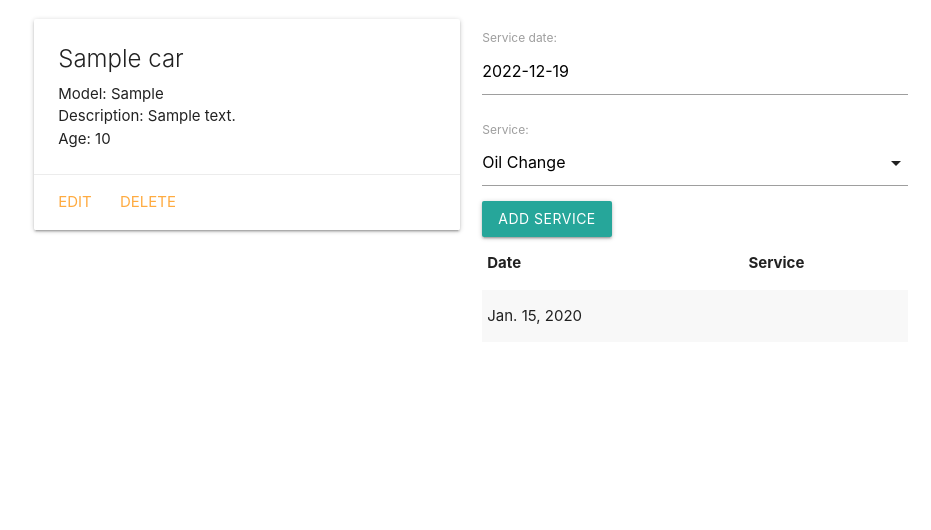
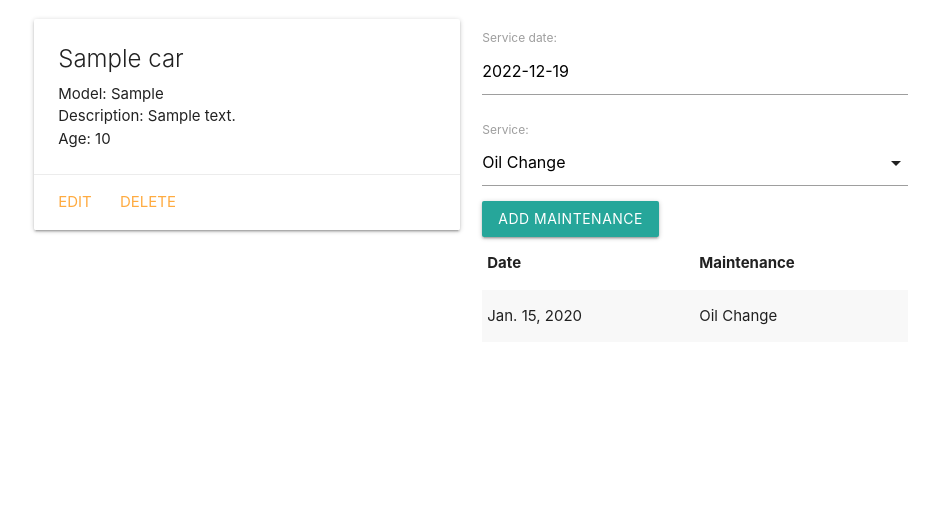
Before and after one commit to ronnepuzondev/car-collector, a Django app: page /cars/1/ in a window 1280 px wide. Shown: the part 189-719 px from the top of the page, without its empty margins (169-1100 px from the left). Run offline with Django 4.2, Linux system fonts and the light colour scheme; tables that the repository leaves empty hold one stand-in row (values such as "Sample post").

Commit message:
completed lab need styling

```diff
--- a/main_app/admin.py
+++ b/main_app/admin.py
@@ -1,6 +1,6 @@
 from django.contrib import admin
-from .models import Car, Service
+from .models import Car, Maintenance
 # Register your models here.
 
 admin.site.register(Car)
-admin.site.register(Service)
+admin.site.register(Maintenance)
--- a/main_app/forms.py
+++ b/main_app/forms.py
@@ -1,7 +1,7 @@
 from django.forms import ModelForm
-from .models import Service
+from .models import Maintenance
 
-class ServiceForm(ModelForm):
+class MaintenanceForm(ModelForm):
   class Meta:
-    model = Service
+    model = Maintenance
     fields = ['date', 'service']
--- a/main_app/models.py
+++ b/main_app/models.py
@@ -22,7 +22,7 @@ class Car(models.Model):
     def get_absolute_url(self):
         return reverse('detail', kwargs={'car_id': self.id})
 
-class Service(models.Model):
+class Maintenance(models.Model):
     date = models.DateField('service date')
     service = models.CharField(
         max_length=1,
@@ -35,4 +35,7 @@ class Service(models.Model):
 
     def __str__(self):
     # Nice method for obtaining the friendly value of a Field.choice
-        return f"{self.get_service_display()} on {self.date}"
+        return f"{self.get_maintenance_display()} on {self.date}"
+
+    class Meta:
+        ordering = ['-date']
--- a/main_app/templates/cars/detail.html
+++ b/main_app/templates/cars/detail.html
@@ -23,20 +23,20 @@
 </div>
 </div>
 <div class="col s6">
-  <form action="{% url 'add_service' car.id %}" method="POST">
+  <form action="{% url 'add_maintenance' car.id %}" method="POST">
     {% csrf_token %}
-    {{ service_form.as_p }}
-    <input type="submit" class="btn" value="Add Service">
+    {{ maintenance_form.as_p }}
+    <input type="submit" class="btn" value="Add Maintenance">
   </form>
 <table class="striped">
   <thead>
-    <tr><th>Date</th><th>Service</th></tr>
+    <tr><th>Date</th><th>Maintenance</th></tr>
   </thead>
   <tbody>
-    {% for service in car.service_set.all %}
+    {% for maintenance in car.maintenance_set.all %}
       <tr>
-        <td>{{service.date}}</td>
-        <td>{{service.service_display}}</td>
+        <td>{{maintenance.date}}</td>
+        <td>{{maintenance.get_service_display}}</td>
       </tr>
     {% endfor %}
   </tbody>
--- a/main_app/urls.py
+++ b/main_app/urls.py
@@ -9,5 +9,5 @@ urlpatterns = [
     path('cars/create/', views.CarCreate.as_view(), name='cars_create'),
     path('cars/<int:pk>/update/', views.CarUpdate.as_view(), name='cars_update'),
     path('cars/<int:pk>/delete/', views.CarDelete.as_view(), name='cars_delete'),
-    path('cars/<int:car_id>/add_service/', views.add_service, name='add_service'),
+    path('cars/<int:car_id>/add_maintenance/', views.add_maintenance, name='add_maintenance'),
 ]
--- a/main_app/views.py
+++ b/main_app/views.py
@@ -1,7 +1,7 @@
 from django.shortcuts import render, redirect
 from django.views.generic.edit import CreateView, UpdateView, DeleteView
 from .models import Car
-from .forms import ServiceForm
+from .forms import MaintenanceForm
 
 # Add the following import
 from django.http import HttpResponse
@@ -21,19 +21,19 @@ def cars_index(request):
 
 def cars_detail(request, car_id):
   car = Car.objects.get(id=car_id)
-  service_form = ServiceForm()
-  return render(request, 'cars/detail.html', { 'car': car, 'service_form': service_form })
+  maintenance_form = MaintenanceForm()
+  return render(request, 'cars/detail.html', { 'car': car, 'maintenance_form': maintenance_form })
 
-def add_service(request, car_id):
+def add_maintenance(request, car_id):
   # create a ModelForm instance using the data in request.POST
-  form = ServiceForm(request.POST)
+  form = MaintenanceForm(request.POST)
   # validate the form
   if form.is_valid():
     # don't save the form to the db until it
     # has the cat_id assigned
-    new_service = form.save(commit=False)
-    new_service.car_id = car_id
-    new_service.save()
+    new_maintenance = form.save(commit=False)
+    new_maintenance.car_id = car_id
+    new_maintenance.save()
   return redirect('detail', car_id=car_id)
 
 class CarCreate(CreateView):
```
Also changed, not shown: main_app/migrations/0005_maintenance_delete_service.py (added).
